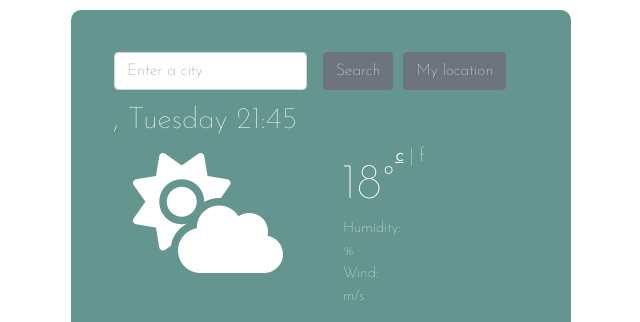
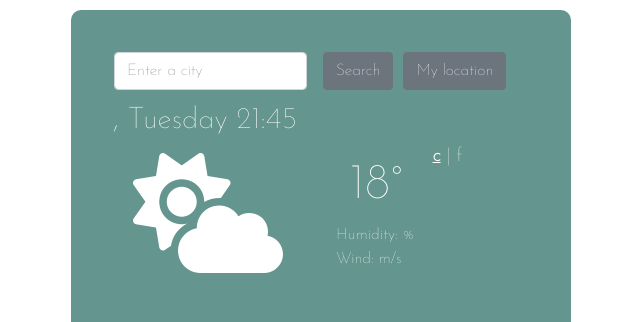
Before and after one commit to UrskaCerv/Weather_app, a plain HTML site: page index.html in a window 1280 px wide. Shown: the top 322 px of the page, 319-959 px from the left. Drawn offline with nearby package versions, Linux system fonts and the light colour scheme; no server answers.

Commit message:
Updated grid for temperature information

```diff
--- a/index.html
+++ b/index.html
@@ -43,20 +43,54 @@
                         <div class="col-6">
                             <i class="fas fa-cloud-sun" id="icon-big"></i>
                         </div>
+
+
+                            <div class="col-6">
+                                <div class="row">
+                                <div class="col-6" id="temperature">
+                                    °
+                                </div>
+                                <div class="col-6" id="choose">
+                                    <a href="" id="celsius">c</a> | <a href="" id="farenheit">f</a>
+                                </div>
+                                </div>
+                                <div class="row">
+                                <div class="col-12">
+                                    <ul>
+                                    <li id="description-weather"></li>
+
+
+                                    <li> Humidity: <span id="humidity"></span> %</li>
+                                    <li>Wind: <span id="wind"></span> m/s</li>
+                                    </ul>
+                                </div>
+                                </div>
+                            </div>
+                        </div>
+
+
+<!--
+                        <div class="row">
                             <div class="col-2">
-                            <div class="row" id="temperature">°</div>
+                                <div id="temperature">°</div>
                             </div>
                             <div class="col-2" id="choose">
                                 <a href="" id="celsius">c</a> | <a href="" id="farenheit">f</a>
                             </div>
-                        <div class="col-3">
+                        </div>
+
+
+                        <div class="row">
+                            <div class="col-6">
+
                                 <ul id="information">
-                                <div class="col-3"></div>
+
                                     <li id="description-weather"></li>
                                     <li> Humidity: <span id="humidity"></span> %</li>
                                     <li>Wind: <span id="wind"></span> m/s</li>
                                 </ul>
                             </div>
+                        </div> -->
                     </div>
                 </div>
             </div>
```
Lines whose indentation alone changed are shown as unchanged.
